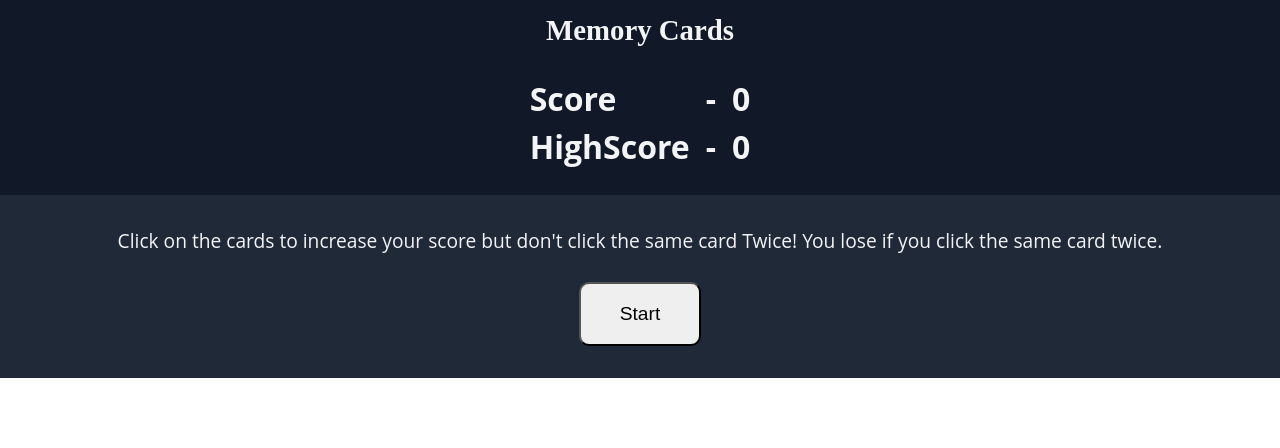
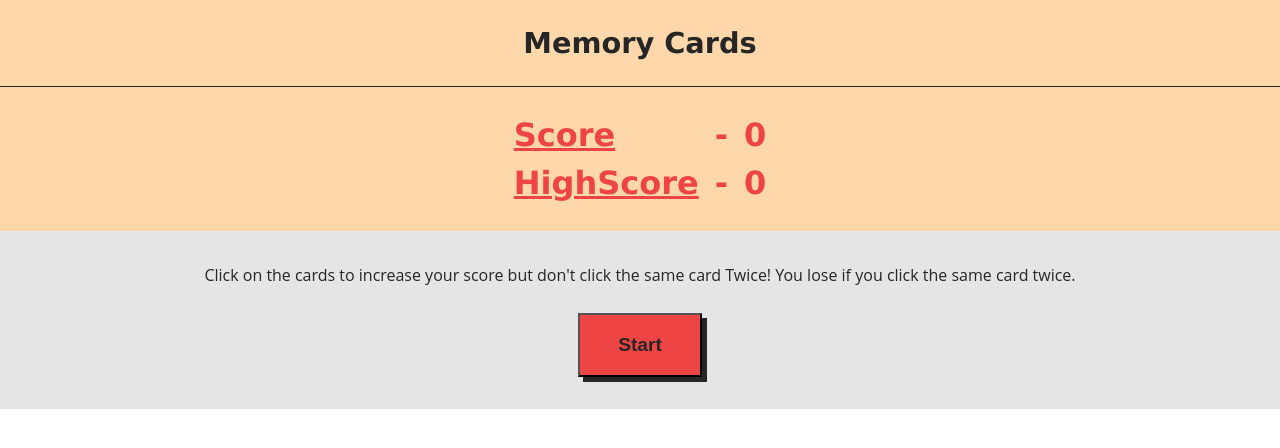
Before and after one commit to GaneshS288/memory-card, a React (Vite) app: page / in a window 1280 px wide. Shown: the top 448 px of the page. Built offline with nearby package versions, Linux system fonts and the light colour scheme; no server answers.

Commit message:
reowrk some styles

```diff
--- a/src/App.css
+++ b/src/App.css
@@ -47,6 +47,13 @@ table {
     --grey-100: #f3f4f6;
     --grey-400: #a1a1aa;
     --grey-800: #1f2937;
+	--cyan-700: #0E7490;
+	--sky-900 : #0C4A6E;
+	--neutral-500: #737373;
+	--neutral-800: #262626;
+	--red-500: #EF4444;
+	--red-800: #991B1B;
+	--orange-200: #FED7AA;
 }
 
 * {
--- a/src/components/CardsContainer/Card.css
+++ b/src/components/CardsContainer/Card.css
@@ -6,6 +6,7 @@ div.card__content {
     position: relative;
     transform-style: preserve-3d;
     flex: 1;
+    border: 3px solid var(--neutral-800);
 }
 
 div.card__content.flipUp {
@@ -19,9 +20,7 @@ div.card__content.flipDown {
 div.card__front {
     display: flex;
     flex-direction: column;
-    background-color: var(--grey-900);
-    border-radius: 10px;
-    overflow: hidden;
+    background-color: var(--neutral-800);
     position: absolute;
     width: 100%;
     height: 100%;
@@ -34,13 +33,23 @@ div.card__back {
     width: 100%;
     height: 100%;
     transform: rotateY(0.5turn);
-    background: rgb(2,0,36);
-    background: linear-gradient(90deg, rgba(2,0,36,1) 0%, rgba(115,137,162,1) 16%);
     backface-visibility: hidden;
+    display: grid;
+    grid-template-columns: 1fr 1fr 1fr 1fr 1fr;
+    grid-auto-rows: 1fr;
+}
+
+div.card__back > span:nth-child(odd) {
+    background: var(--red-500);
+}
+
+div.card__back > span:nth-child(even) {
+    background: var(--orange-200);
 }
 
 div.card-img-container {
     flex: 3;
+    transform: translateZ(50px);
 }
 
 p.card-title {
@@ -51,8 +60,9 @@ p.card-title {
     display: flex;
     justify-content: center;
     align-items: center;
-    color: var(--grey-100);
-    background-color: var(--grey-800);
+    color: var(--neutral-800);
+    background-color: var(--red-500);
+    transform: translateZ(100px)
 }
 
 img {
--- a/src/components/CardsContainer/Card.jsx
+++ b/src/components/CardsContainer/Card.jsx
@@ -4,7 +4,7 @@ export default function Card({
   cardData,
   animationClassName,
   handleClick,
-  handleAnimationEnd
+  handleAnimationEnd,
 }) {
   return (
     <div className="card">
@@ -22,7 +22,38 @@ export default function Card({
           <p className="card-title">{cardData.name}</p>
         </div>
 
-        <div className="card__back"></div>
+        <div className="card__back">
+          <span></span>
+          <span></span>
+          <span></span>
+          <span></span>
+          <span></span>
+          <span></span>
+          <span></span>
+          <span></span>
+          <span></span>
+          <span></span>
+          <span></span>
+          <span></span>
+          <span></span>
+          <span></span>
+          <span></span>
+          <span></span>
+          <span></span>
+          <span></span>
+          <span></span>
+          <span></span>
+          <span></span>
+          <span></span>
+          <span></span>
+          <span></span>
+          <span></span>
+          <span></span>
+          <span></span>
+          <span></span>
+          <span></span>
+          <span></span>
+        </div>
       </div>
     </div>
   );
--- a/src/components/CardsContainer/CardsContainer.css
+++ b/src/components/CardsContainer/CardsContainer.css
@@ -3,6 +3,7 @@ section.cards-container {
     justify-content: center;
     padding: 2em;
     font-family: "Open Sans", Arial, Helvetica, sans-serif;
+    background-color: var(--neutral-500);
 }
 
 section.cards-container > div {
--- a/src/components/Header/Header.css
+++ b/src/components/Header/Header.css
@@ -3,17 +3,23 @@ header {
     flex-direction: column;
     justify-content: center;
     align-items: center;
-    gap: 2.4em;
-    padding: 1em 0;
-    background-color: var(--grey-900);
-    color: var(--grey-100);
-
+    font-family: 'Lucida Sans', 'Lucida Sans Regular', 'Lucida Grande', 'Lucida Sans Unicode', Geneva, Verdana, sans-serif;
+    background-color: var(--orange-200);
 }
 
 .header-title {
     font-size: 1.8rem;
+    padding: 1em;
+    text-align: center;
     font-weight: bold;
-    font-family: "EBGarmond", 'Times New Roman', Times, serif;
+    align-self: stretch;
+    border-bottom: 1px solid var(--neutral-800);
+    color: var(--neutral-800);
+
+}
+
+.scores-container {
+    padding: 2em 0 1em 0;
 }
 
 .score, .highscore {
@@ -22,10 +28,11 @@ header {
     gap: 1rem;
     font-size: 2rem;
     font-weight: bold;
-    font-family: "Open Sans", Arial, Helvetica, sans-serif;
     padding-bottom: 1rem;
+    color: var(--red-500);
 }
 
 .score > span:first-child, .highscore > span:first-child {
     flex: 1;
+    text-decoration: underline;
 }
--- a/src/components/Hero/Hero.css
+++ b/src/components/Hero/Hero.css
@@ -6,25 +6,29 @@ section.hero {
     gap: 1.6em;
     padding: 2em;
     font-family: "Open Sans", Arial, Helvetica, sans-serif;
-    background-color: var(--grey-800);
-    color: var(--grey-100);
+    background-color: #E5E5E5;
+    color: var(--neutral-800);
 }
 
 section.hero > p {
     line-height: 1.5;
-    font-size: 1.2rem;
+    font-size: 1rem;
 }
 
 section.hero > button {
     font-size: 1.2rem;
+    font-weight: bold;
+    background-color: var(--red-500);
     padding: 1em 2em;
-    border-radius: 10px;
+    color: var(--neutral-800);
+    box-shadow: 5px 5px var(--neutral-800) ;
+    transition: transform 0.5s ease-out;
 }
 
 section.hero > button:hover {
-    box-shadow: 2px 2px 1px var(--grey-400);
+    transform: scale(1.1, 1.1);
 }
 
 section.hero > button:active {
-    box-shadow: inset 4px 4px 1px var(--grey-400);
+    background-color: var(--orange-200);
 }
```
